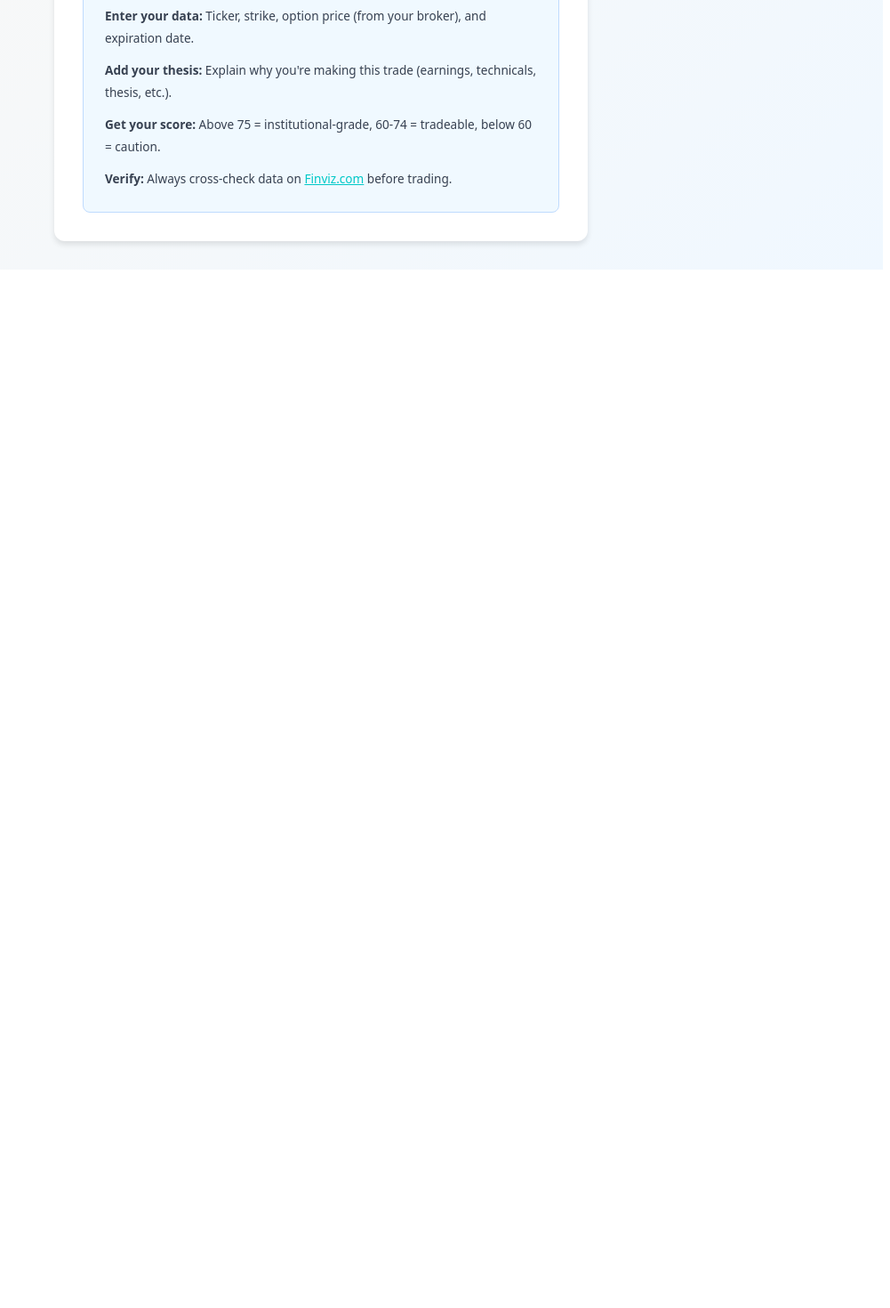
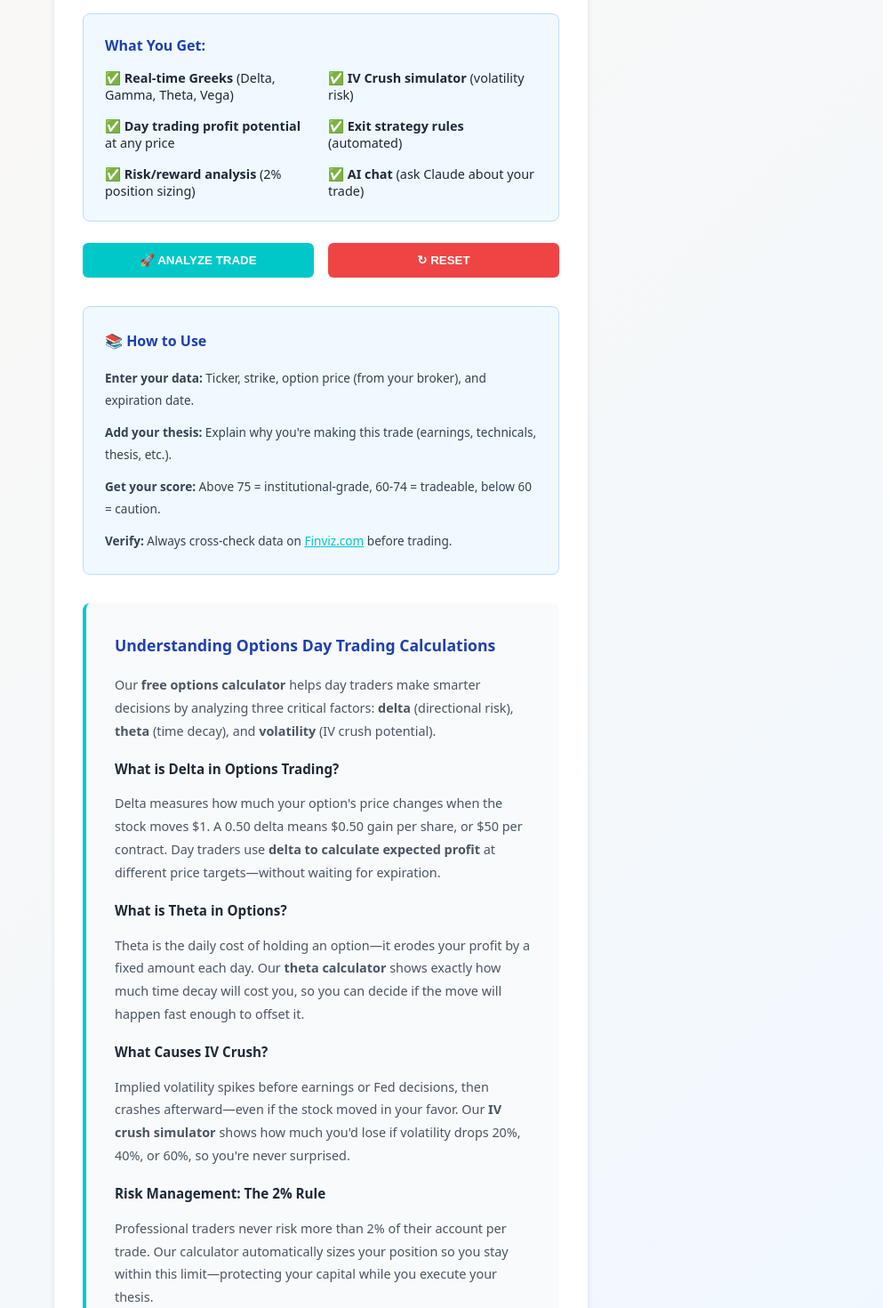
Before and after one commit to brianbk1/vegatrading, a React (Vite) app: page / in a window 1280 px wide. Shown: the part 1300-2770 px from the top of the page at 89% size, without its empty margins (279-1280 px from the left). Before the commit the page ends 1611 px from the top, so only its background shows below. Built offline with nearby package versions, Linux system fonts and the light colour scheme.

Commit message:
Add SEO-optimized hero, features callout, and educational footer for AdSense

```diff
--- a/src/App.jsx
+++ b/src/App.jsx
@@ -334,7 +334,12 @@ export default function DayTradingApp() {
   return (
     <div style={{ background: 'linear-gradient(135deg, #fff8f0 0%, #f0f8ff 100%)', minHeight: '100vh', padding: '2rem', fontFamily: 'system-ui, -apple-system, sans-serif', color: '#1f2937' }}>
       <div style={{ maxWidth: '600px', margin: '0 auto' }}>
-        <h1 style={{ textAlign: 'center', marginBottom: '2rem' }}>⚡ Vega Day Trading Analyzer</h1>
+        <h1 style={{ textAlign: 'center', marginBottom: '1rem', fontSize: '2.5rem', fontWeight: 700 }}>⚡ Vega Day Trading Analyzer</h1>
+        <div style={{ textAlign: 'center', marginBottom: '2rem', fontSize: '1rem', color: '#4b5563', lineHeight: '1.6', maxWidth: '600px', margin: '0 auto 2rem' }}>
+          <p style={{ margin: '0 0 1rem 0' }}>Free <strong>options day trading calculator</strong> with real-time <strong>delta and theta calculator</strong>, <strong>IV crush impact simulator</strong>, and automated exit strategy rules.</p>
+          <p style={{ margin: 0, fontSize: '0.95rem', color: '#6b7280' }}>Analyze your <strong>options trades</strong> in seconds. See expected profit at any price move, manage risk with the 2% rule, and trade with confidence.</p>
+        </div>
+
         {!analysisResult ? (
           <div style={{ background: 'white', padding: '2rem', borderRadius: '12px', boxShadow: '0 4px 6px rgba(0,0,0,0.1)' }}>
             <div style={{ background: '#fef3c7', border: '2px solid #f59e0b', borderRadius: '8px', padding: '1rem', marginBottom: '1.5rem' }}>
@@ -480,9 +485,22 @@ export default function DayTradingApp() {
               <div style={{ fontSize: '0.75rem', color: '#6b7280', marginTop: '0.25rem' }}>Be specific about your reasoning</div>
             </div>
             {error && (<div style={{ background: '#fee2e2', color: '#dc2626', padding: '1rem', borderRadius: '6px', marginBottom: '1rem', fontSize: '0.9rem' }}>⚠️ {error}</div>)}
+
+            <div style={{ background: '#f0f9ff', border: '1px solid #bfdbfe', borderRadius: '8px', padding: '1.5rem', marginBottom: '1.5rem' }}>
+              <h3 style={{ margin: '0 0 1rem 0', fontSize: '1rem', fontWeight: 700, color: '#1e40af' }}>What You Get:</h3>
+              <div style={{ display: 'grid', gridTemplateColumns: '1fr 1fr', gap: '1rem', fontSize: '0.9rem', color: '#1f2937' }}>
+                <div>✅ <strong>Real-time Greeks</strong> (Delta, Gamma, Theta, Vega)</div>
+                <div>✅ <strong>IV Crush simulator</strong> (volatility risk)</div>
+                <div>✅ <strong>Day trading profit potential</strong> at any price</div>
+                <div>✅ <strong>Exit strategy rules</strong> (automated)</div>
+                <div>✅ <strong>Risk/reward analysis</strong> (2% position sizing)</div>
+                <div>✅ <strong>AI chat</strong> (ask Claude about your trade)</div>
+              </div>
+            </div>
+
             <div style={{ display: 'flex', gap: '1rem' }}>
               <button onClick={handleAnalyze} disabled={isAnalyzing} style={{ flex: 1, padding: '0.75rem', background: '#00c8c8', color: 'white', border: 'none', borderRadius: '6px', fontWeight: 600, cursor: isAnalyzing ? 'not-allowed' : 'pointer', opacity: isAnalyzing ? 0.6 : 1 }}>
-                {isAnalyzing ? '⏳ Analyzing...' : '🚀 ANALYZE'}
+                {isAnalyzing ? '⏳ Analyzing...' : '🚀 ANALYZE TRADE'}
               </button>
               <button onClick={reset} style={{ flex: 1, padding: '0.75rem', background: '#ef4444', color: 'white', border: 'none', borderRadius: '6px', fontWeight: 600, cursor: 'pointer' }}>
                 ↻ RESET
@@ -494,6 +512,24 @@ export default function DayTradingApp() {
               <p style={{ margin: '0 0 0.75rem 0' }}><strong>Add your thesis:</strong> Explain why you're making this trade (earnings, technicals, thesis, etc.).</p>
               <p style={{ margin: '0 0 0.75rem 0' }}><strong>Get your score:</strong> Above 75 = institutional-grade, 60-74 = tradeable, below 60 = caution.</p>
               <p style={{ margin: 0 }}><strong>Verify:</strong> Always cross-check data on <a href="https://finviz.com" target="_blank" rel="noopener noreferrer" style={{ color: '#00c8c8', textDecoration: 'underline' }}>Finviz.com</a> before trading.</p>
+            </div>
+
+            <div style={{ background: '#f9fafb', padding: '2rem', borderRadius: '8px', marginTop: '2rem', fontSize: '0.9rem', color: '#4b5563', lineHeight: '1.8', borderLeft: '4px solid #00c8c8' }}>
+              <h3 style={{ margin: '0 0 1rem 0', fontSize: '1.1rem', fontWeight: 700, color: '#1e40af' }}>Understanding Options Day Trading Calculations</h3>
+
+              <p style={{ margin: '0 0 1rem 0' }}>Our <strong>free options calculator</strong> helps day traders make smarter decisions by analyzing three critical factors: <strong>delta</strong> (directional risk), <strong>theta</strong> (time decay), and <strong>volatility</strong> (IV crush potential).</p>
+
+              <h4 style={{ margin: '0 0 0.75rem 0', fontSize: '0.95rem', fontWeight: 700, color: '#1f2937' }}>What is Delta in Options Trading?</h4>
+              <p style={{ margin: '0 0 1rem 0' }}>Delta measures how much your option's price changes when the stock moves $1. A 0.50 delta means $0.50 gain per share, or $50 per contract. Day traders use <strong>delta to calculate expected profit</strong> at different price targets—without waiting for expiration.</p>
+
+              <h4 style={{ margin: '0 0 0.75rem 0', fontSize: '0.95rem', fontWeight: 700, color: '#1f2937' }}>What is Theta in Options?</h4>
+              <p style={{ margin: '0 0 1rem 0' }}>Theta is the daily cost of holding an option—it erodes your profit by a fixed amount each day. Our <strong>theta calculator</strong> shows exactly how much time decay will cost you, so you can decide if the move will happen fast enough to offset it.</p>
+
+              <h4 style={{ margin: '0 0 0.75rem 0', fontSize: '0.95rem', fontWeight: 700, color: '#1f2937' }}>What Causes IV Crush?</h4>
+              <p style={{ margin: '0 0 1rem 0' }}>Implied volatility spikes before earnings or Fed decisions, then crashes afterward—even if the stock moved in your favor. Our <strong>IV crush simulator</strong> shows how much you'd lose if volatility drops 20%, 40%, or 60%, so you're never surprised.</p>
+
+              <h4 style={{ margin: '0 0 0.75rem 0', fontSize: '0.95rem', fontWeight: 700, color: '#1f2937' }}>Risk Management: The 2% Rule</h4>
+              <p style={{ margin: '0 0 0rem 0' }}>Professional traders never risk more than 2% of their account per trade. Our calculator automatically sizes your position so you stay within this limit—protecting your capital while you execute your thesis.</p>
             </div>
           </div>
         ) : (
```
